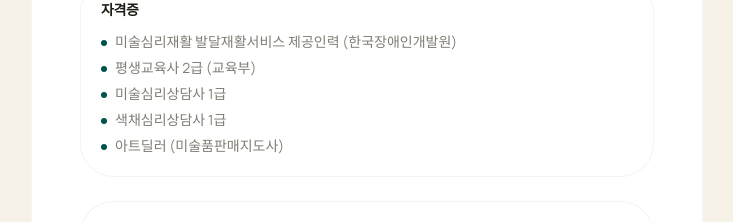
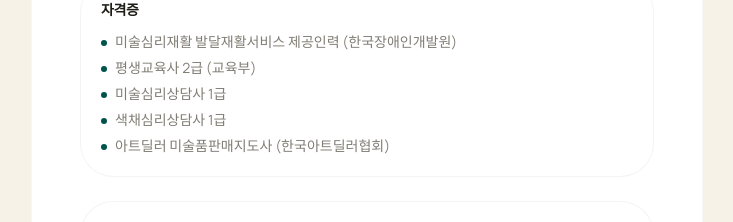
Before and after one commit to act-art-center/actartcenter.com, a Next.js app: page /team in a window 1280 px wide. Shown: the part 1533-1755 px from the top of the page, without its empty margins (273-1006 px from the left). Built offline with nearby package versions, Linux system fonts and the light colour scheme.

Commit message:
content: update art dealer credential

```diff
--- a/src/app/team/page.tsx
+++ b/src/app/team/page.tsx
@@ -250,7 +250,7 @@ export default function TeamPage() {
                     "평생교육사 2급 (교육부)",
                     "미술심리상담사 1급",
                     "색채심리상담사 1급",
-                    "아트딜러 (미술품판매지도사)",
+                    "아트딜러 미술품판매지도사 (한국아트딜러협회)",
                   ].map((item) => (
                     <li key={item} className="flex items-start gap-2">
                       <span className="w-1.5 h-1.5 mt-2 rounded-full bg-primary-500 shrink-0" />
```
